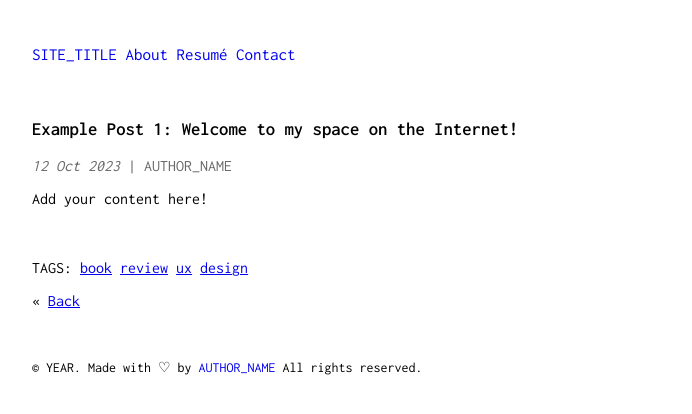
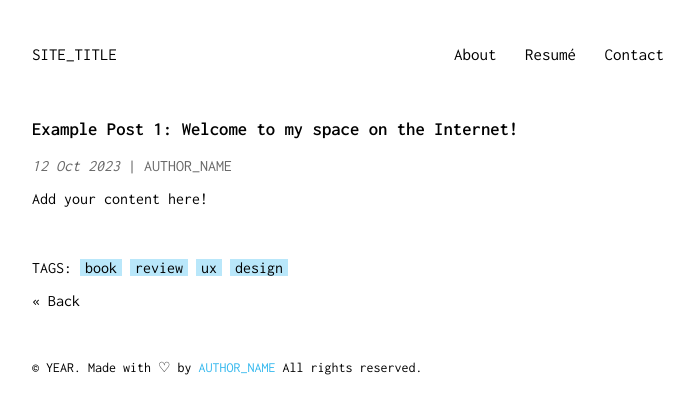
Before and after one commit to djarty24/jekyll-dewey-decimal, a Jekyll site: the page built from _posts/2023-10-12-file-1.md, in a window 1280 px wide. Shown: the top 414 px of the page, without its empty margins (292-984 px from the left). Built offline with Jekyll 4.4.1, drawn with Linux system fonts in a browser that asks for light colours.

Commit message:
making stuff pretty

```diff
--- a/_includes/header.html
+++ b/_includes/header.html
@@ -1,10 +1,27 @@
+<!-- <div class="header-container">
+    <nav>
+        <div class="nav-left">
+            <ul>
+                <li><a href="{{ '/' | relative_url }}">{{ site.title }}</a></li>
+            </ul>
+        </div>
+        <div class="nav-right">
+            <ul>
+                <li><a href="{{ '/about' | relative_url }}">About</a></li>
+                <li><a href="/resume.pdf" target="_blank">Resumé</a></li>
+                <li><a href="{{ '/contact' | relative_url }}">Contact</a></li>
+            </ul>
+        </div>
+    </nav>
+</div> -->
+
 <div class="header-container">
-    <ul>
+    <ul class="nav-left">
         <li><a href="{{ '/' | relative_url }}">{{ site.title }}</a></li>
-        <span class="nav-right">
-            <li><a href="{{ '/about' | relative_url }}">About</a></li>
-            <li><a href="/resume.pdf" target="_blank">Resumé</a></li>
-            <li><a href="{{ '/contact' | relative_url }}">Contact</a></li>
-        </span>
+    </ul>
+    <ul class="nav-right">
+        <li><a href="{{ '/about' | relative_url }}" style="padding-left: 20px;">About</a></li>
+        <li><a href="/resume.pdf" target="_blank" style="padding-left: 20px;">Resumé</a></li>
+        <li><a href="{{ '/contact' | relative_url }}" style="padding-left: 20px;">Contact</a></li>
     </ul>
 </div>
--- a/_layouts/post.html
+++ b/_layouts/post.html
@@ -25,6 +25,6 @@ layout: default
     {% endif %}
   </section>
   <div class="backwards-link">
-    <p>« <a href="{{ '/' | relative_url }}" class="hard-anchor" title="main-page">Back</a></p>
+    <p>« <a href="{{ '/' | relative_url }}" class="post-back" title="main-page">Back</a></p>
   </div>
 </article>
--- a/assets/styles.css
+++ b/assets/styles.css
@@ -12,6 +12,7 @@
     padding-top: 20px;
     font-size: 17px;
     display: flex;
+    justify-content: space-between;
     padding-bottom: 20px;
 }
 
@@ -22,11 +23,17 @@
 }
 
 .header-container ul li{
-    display: inline;
+    display: inline-block;
 }
 
 .header-container ul li a{
+    color: #000000;
+    display: block;
     text-decoration: none;
+}
+
+.header-container ul li a:hover{
+    color: #696969;
 }
 
 .profile-container {
@@ -65,8 +72,18 @@
 }
 
 .post-list-container .posts-list li{
-    padding-bottom: 10px;
+    padding-top: 5px;
+    padding-bottom: 5px;
     list-style-type: none;
+}
+
+.post-list-container .posts-list li:hover{
+    background-color: #B9E7FA;
+}
+
+.post-list-container .posts-list li a{
+    color: #000000;
+    text-decoration: none;
 }
 
 .post-wrapper .post-content h1{
@@ -77,11 +94,34 @@
     padding-top: 20px;
 }
 
+.post-wrapper .post-content .post-tags a{
+    padding-left: 5px;
+    padding-right: 5px;
+    text-decoration: none;
+    background-color: #B9E7FA;
+    color: #000000;
+}
+
+.backwards-link a{
+    text-decoration: none;
+    color: #000000;
+}
+
+.backwards-link a:hover{
+    text-decoration: none;
+    color: #696969;
+}
+
 .footer{
     padding-top: 20px;
     font-size: 14px;
 }
 
 .footer a{
+    color: #33B8EE;
     text-decoration: none;
 }
+
+.footer a:hover{
+    color: #696969;
+}
```
Also changed, not shown: _posts/2023-10-13-file-2.md (+2 -0 lines).
